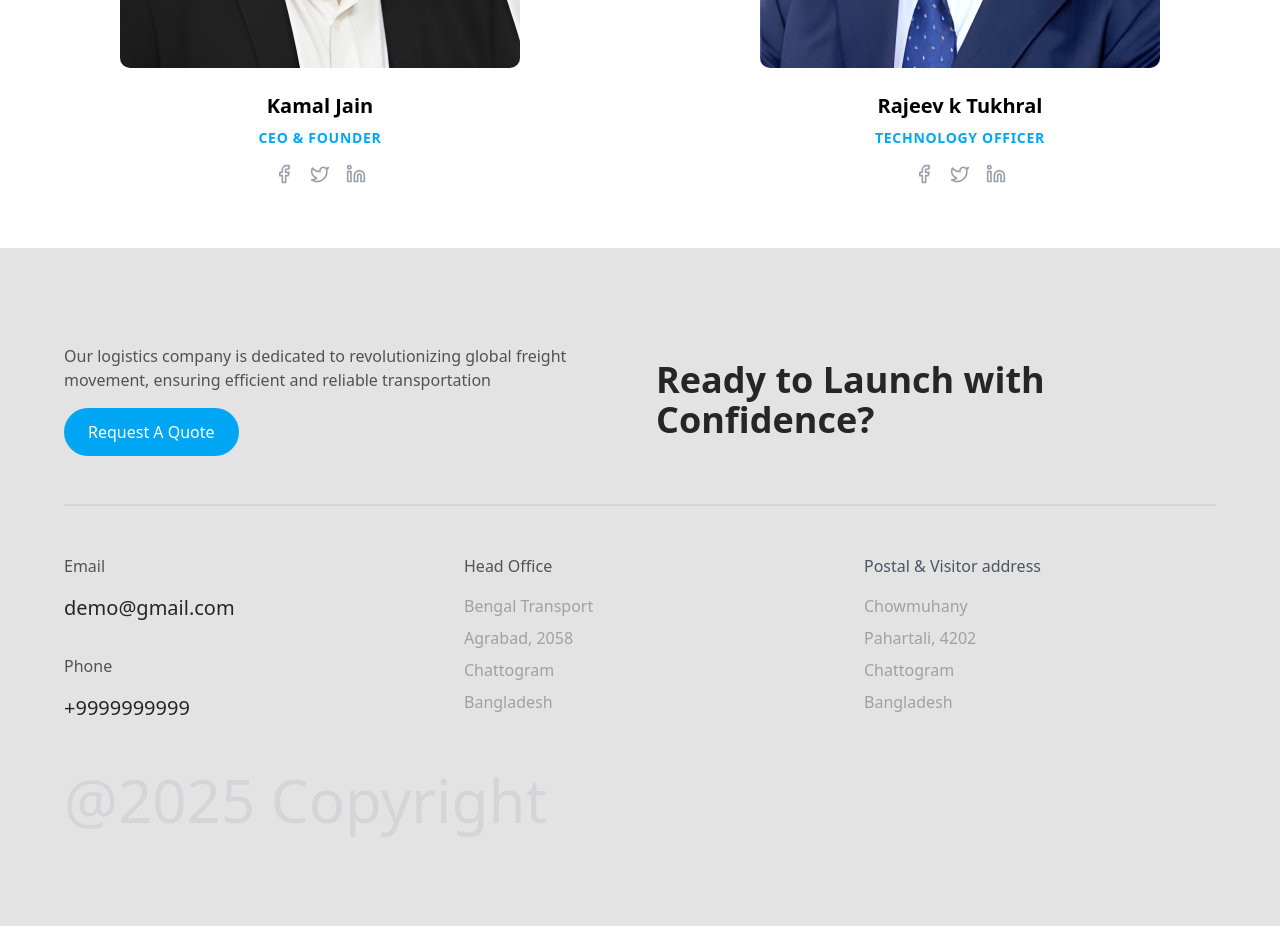
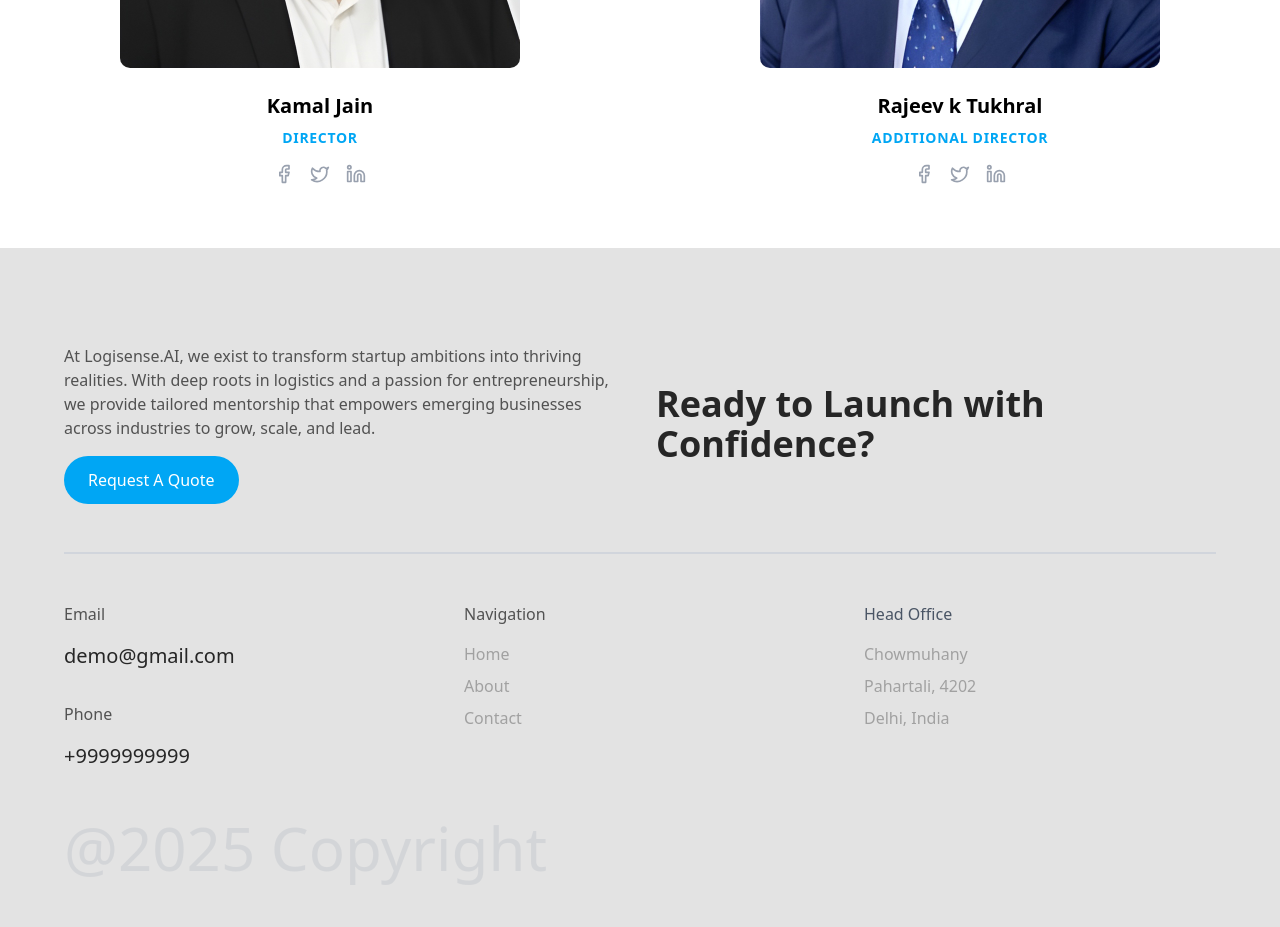
Before and after one commit to ISHANTBHATT/logisenseai, a Next.js app: page /about in a window 1280 px wide. Shown: the part 5040-5967 px from the top of the page. Built offline with nearby package versions, Linux system fonts and the light colour scheme.

Commit message:
changes:- footer changes

```diff
--- a/src/app/about/page.js
+++ b/src/app/about/page.js
@@ -347,7 +347,7 @@ export default function HomePage() {
                 Kamal Jain
               </h3>
               <p className="text-sky-500 font-semibold text-sm tracking-wider uppercase mb-4">
-                CEO & FOUNDER
+                Director
               </p>
               <div className="flex justify-center space-x-4">
                 <Facebook className="w-5 h-5 text-gray-400 hover:text-sky-500 cursor-pointer" />
@@ -391,7 +391,7 @@ export default function HomePage() {
                 Rajeev k Tukhral
               </h3>
               <p className="text-sky-500 font-semibold text-sm tracking-wider uppercase mb-4">
-                TECHNOLOGY OFFICER
+                Additional Director
               </p>
               <div className="flex justify-center space-x-4">
                 <Facebook className="w-5 h-5 text-gray-400 hover:text-sky-500 cursor-pointer" />
--- a/src/app/components/Footer.jsx
+++ b/src/app/components/Footer.jsx
@@ -50,8 +50,11 @@ export default function Footer() {
           >
             <div>
               <p className="text-neutral-600 mb-4">
-                Our logistics company is dedicated to revolutionizing global
-                freight movement, ensuring efficient and reliable transportation
+                At Logisense.AI, we exist to transform startup ambitions into
+                thriving realities. With deep roots in logistics and a passion
+                for entrepreneurship, we provide tailored mentorship that
+                empowers emerging businesses across industries to grow, scale,
+                and lead.
               </p>
               <Link
                 href="/quote"
@@ -86,21 +89,23 @@ export default function Footer() {
             </motion.div>
 
             <motion.div variants={itemVariants}>
-              <h3 className="text-neutral-600 font-medium mb-4">Head Office</h3>
-              <p className="mb-2">Bengal Transport</p>
-              <p className="mb-2">Agrabad, 2058</p>
-              <p className="mb-2">Chattogram</p>
-              <p>Bangladesh</p>
+              <h3 className="text-neutral-600 font-medium mb-4">Navigation</h3>
+              <Link href="/">
+                <p className="mb-2 hover:text-black">Home</p>
+              </Link>
+              <Link href="/about">
+                <p className="mb-2 hover:text-black">About</p>
+              </Link>
+              <Link href="/contact">
+                <p className="mb-2 hover:text-black">Contact</p>
+              </Link>
             </motion.div>
 
             <motion.div variants={itemVariants}>
-              <h3 className="text-gray-600 font-medium mb-4">
-                Postal & Visitor address
-              </h3>
+              <h3 className="text-gray-600 font-medium mb-4">Head Office</h3>
               <p className="mb-2">Chowmuhany</p>
               <p className="mb-2">Pahartali, 4202</p>
-              <p className="mb-2">Chattogram</p>
-              <p>Bangladesh</p>
+              <p className="mb-2">Delhi, India</p>
             </motion.div>
           </div>
         </motion.div>
```
